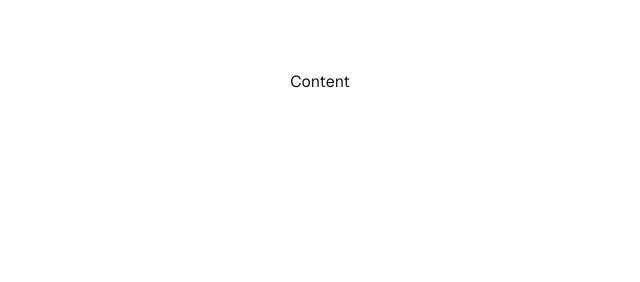
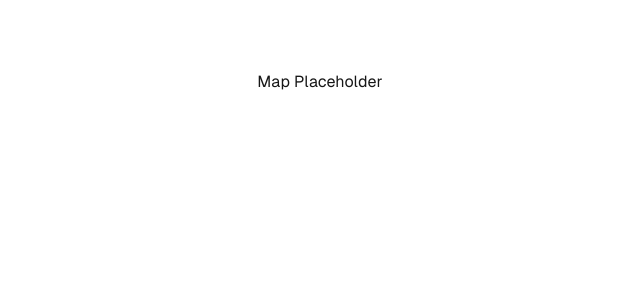
Before and after one commit to Living-Water-2025/Living-Water, a Next.js app: page / in a window 1280 px wide. Shown: the part 261-543 px from the top of the page, without its empty margins (320-960 px from the left). Built offline with nearby package versions, Linux system fonts and the light colour scheme.

Commit message:
Add map placeholder

```diff
--- a/app/page.tsx
+++ b/app/page.tsx
@@ -1,9 +1,11 @@
+import {Map} from '../components/Map';
+
 export default function Home() {
   return (
     <div className="grid justify-items-center min-h-screen p-8 pb-20 gap-16 sm:p-20 font-[family-name:var(--font-geist-sans)]">
       <h1 className="text-5xl font-thin">Living Water 2025</h1>
       <main className="flex flex-col gap-8 row-start-2 items-center sm:items-start">
-        Content
+        <Map/>
       </main>
       <footer className="row-start-3 flex gap-6 flex-wrap items-center justify-center">
         Footer
--- /dev/null
+++ b/components/Map.tsx
@@ -0,0 +1,9 @@
+import React from 'react';
+
+export const Map: React.FC = () => {
+    return (
+        <div>
+            <p>Map Placeholder</p>
+        </div>
+    );
+};
```
